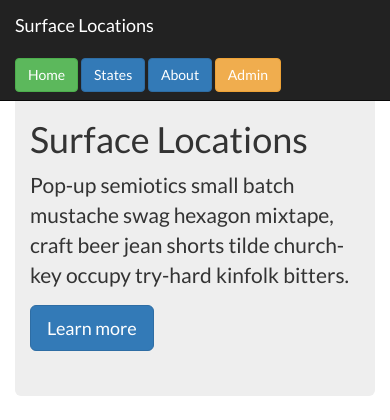
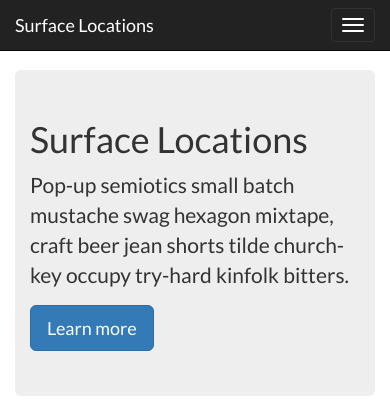
Before and after one commit to mikebarkas/surface-locations, a Django app: page / in a window 390 px wide. Shown: the top 420 px of the page. Run offline with Django 3.2, Linux system fonts and the light colour scheme; some libraries are stand-ins or nearby versions.

Commit message:
Issue-31: Mobile main nav elements.

```diff
--- a/templates/base.html
+++ b/templates/base.html
@@ -27,5 +27,8 @@
   {% block footer %}
     {% include 'footer.html' %}
   {% endblock footer %}
+
+  <script src="{% static 'js/jquery-1.12.4.min.js' %}"></script>
+  <script src="{% static 'js/bootstrap.min.js' %}"></script>
 </body>
 </html>
--- a/templates/nav.html
+++ b/templates/nav.html
@@ -2,14 +2,25 @@
   <div class="container-fluid">
 
     <div class="navbar-header">
+
+      <button type="button" class="navbar-toggle collapsed" data-toggle="collapse" data-target="#navbar">
+            <span class="sr-only">Toggle navigation</span>
+            <span class="icon-bar"></span>
+            <span class="icon-bar"></span>
+            <span class="icon-bar"></span>
+      </button>
       <a class="navbar-brand" href="/">
         Surface Locations
       </a>
     </div>
 
-    <a class="btn btn-success navbar-btn" href="{% url 'index' %}">Home</a>
-    <a class="btn btn-primary navbar-btn" href="{% url 'state' %}">States</a>
-    <a class="btn btn-primary navbar-btn" href="{% url 'about' %}">About</a>
-    <a class="btn btn-warning navbar-btn" href="/admin">Admin</a>
+    <div id="navbar" class="navbar-collapse collapse">
+      <ul class="nav navbar-nav navbar-right">
+        <li><a href="{% url 'index' %}">Home</a></li>
+        <li><a href="{% url 'state' %}">States</a></li>
+        <li><a href="{% url 'about' %}">About</a></li>
+        <li><a href="/admin">Admin</a></li>
+      </ul>
+    </div>
   </div>
 </nav>
```
